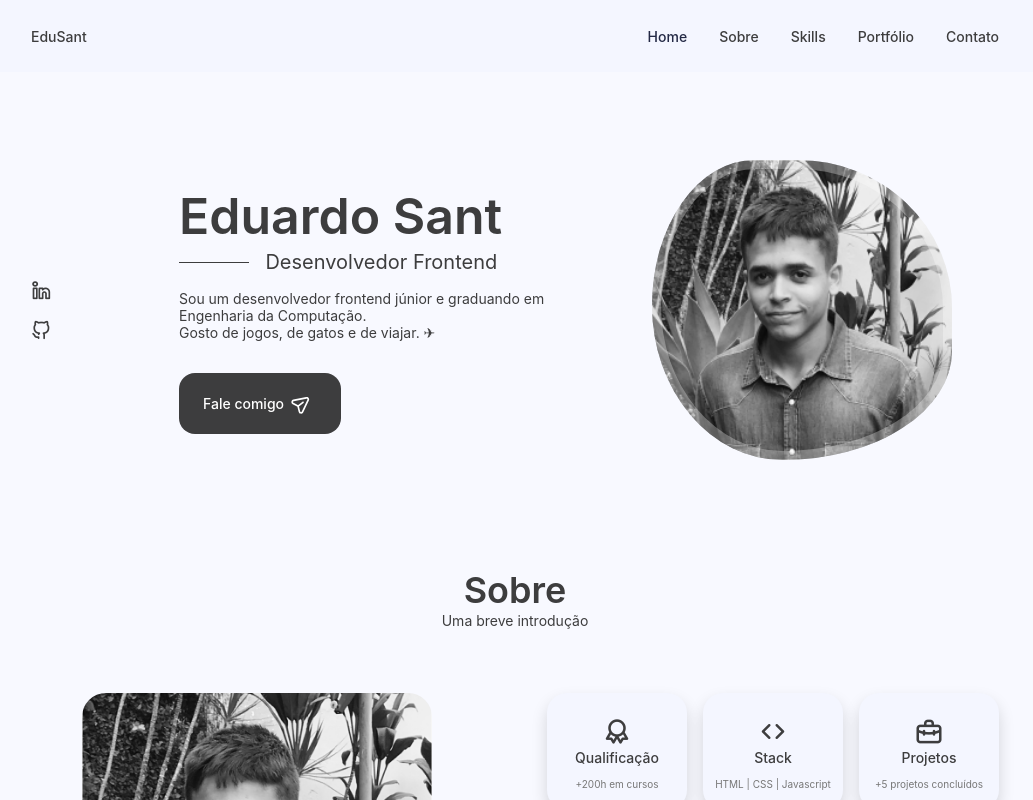
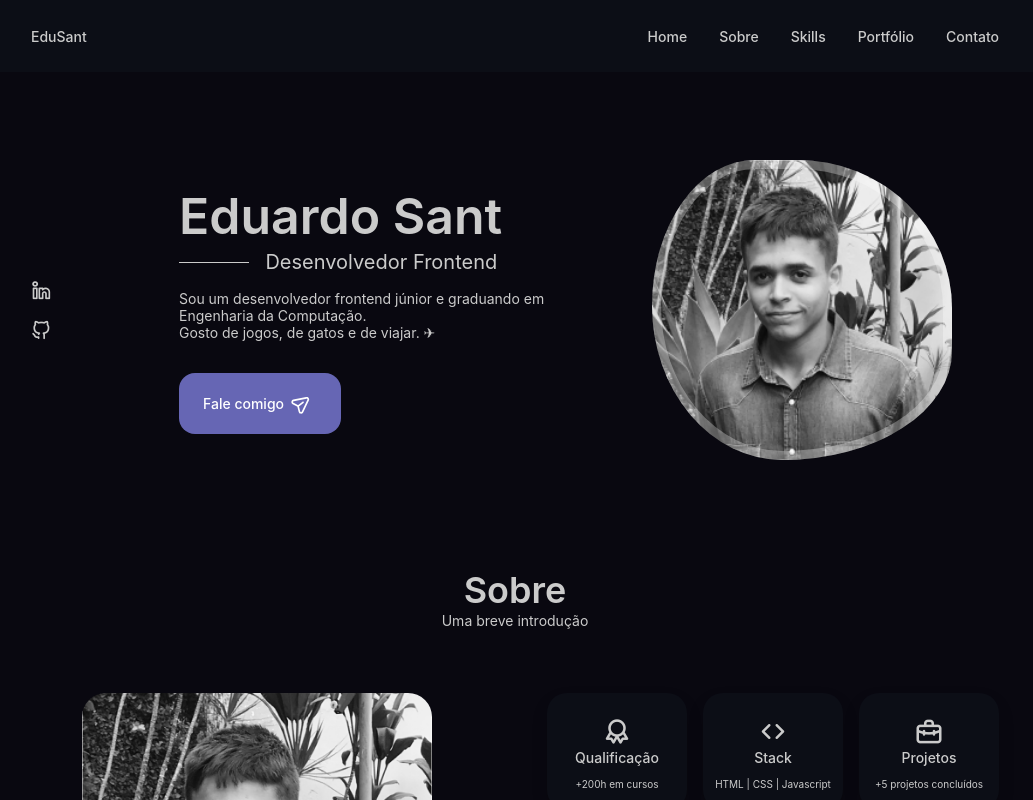
Before and after one commit to edusantsouza/final-portfolio, a React (Create React App) app: page / in a window 1280 px wide. Shown: the top 800 px of the page, without its empty margins (125-1158 px from the left). Built offline with nearby package versions, Linux system fonts and the light colour scheme.

Commit message:
implementando dark mode

```diff
--- a/src/App.css
+++ b/src/App.css
@@ -57,9 +57,19 @@ img {
   --text-color: #3D3D3E;
   --text-muted: #777777;
   --text-hover: #232945;
+  --button-color: #3D3D3E;
   --black: #1e1e1e;
   --container-color:#F4F6FF ;
   --text-white: #fff;
+
+  --body-color: #090810;
+  --text-muted: #CBCBCB;
+  --text-hover: #232945;
+  --text-color: #CBCBCB;
+  --button-color: #6666b4;
+  --container-color:#0C0E16 ;
+  --text-hover: #c0caf5;
+
 
   /*============= Fontes ===================*/
   --body-font: "Inter", sans-serif;
@@ -151,7 +161,7 @@ img {
 
     .button {
     display: inline-block;
-    background-color: var(--text-color);
+    background-color: var(--button-color);
     color: var(--text-white);
     padding: 2rem 3.2rem;
     border-radius: 1.6rem;
@@ -159,7 +169,7 @@ img {
   }
 
   .button:hover {
-    background-color: var(--text-hover);
+    background-color: var(--highlight-color);
   }
 
   .button__icon {
--- a/src/components/Header/index.jsx
+++ b/src/components/Header/index.jsx
@@ -15,7 +15,7 @@ const Header = () => {
         }>
           <ul className="nav__list grid">
             <li className="nav__item">
-              <a href="#home" className="nav__link active-link">
+              <a href="#home" className="nav__link">
                 <i className="uil uil-estate nav__icon"></i> Home
               </a>
             </li>
--- a/src/components/Portfolio/index.jsx
+++ b/src/components/Portfolio/index.jsx
@@ -20,7 +20,7 @@ const Portfolio = () => {
     {
       name: 'Menerfa',
       urlImg: 'menerfa-img.JPG',
-      urlSite: 'https://menerfa-project.vercel.app/',
+      urlSite: 'https://menerfa.com.br',
       urlRepo: 'https://github.com/edusantsouza/menerfa-project',
       stackIcons: [
         "uil uil-html5",
```
